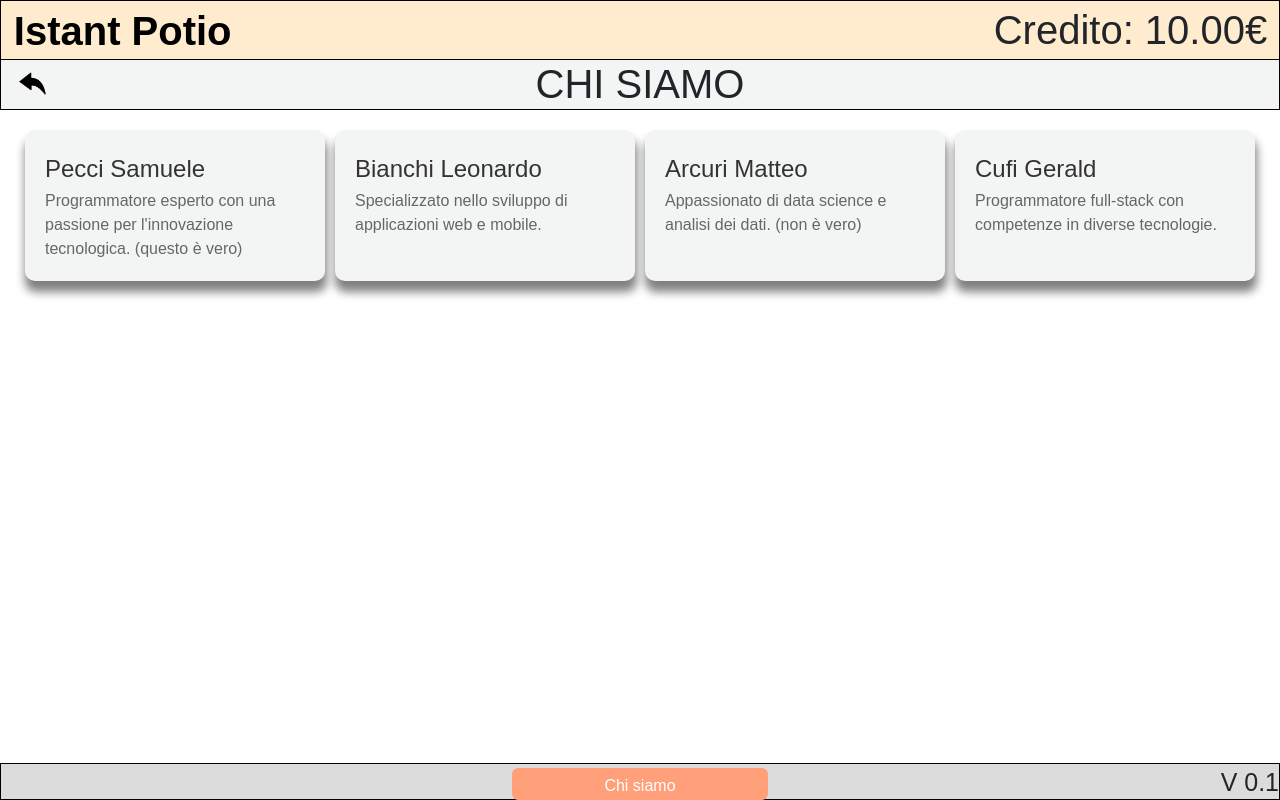
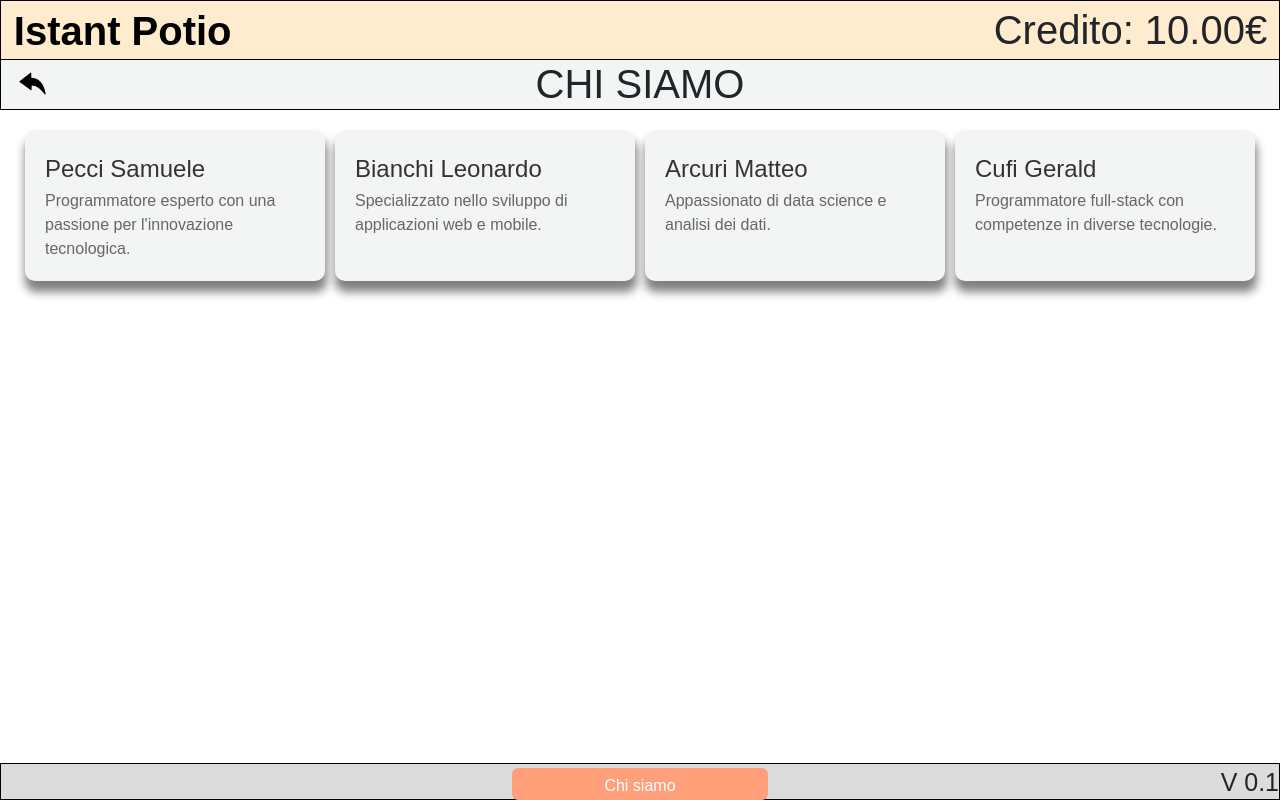
Before and after one commit to SamuPecci/IstantPotio, an Angular app: page /chisiamo in a window 1280 px wide. Built offline with nearby package versions, Linux system fonts and the light colour scheme.

Commit message:
Ripristinate le cagate scritte

```diff
--- a/src/app/Components/chi-siamo/chi-siamo.component.html
+++ b/src/app/Components/chi-siamo/chi-siamo.component.html
@@ -4,7 +4,7 @@
     <section class="team-section">
         <div class="team-member">
             <h2>Pecci Samuele</h2>
-            <p>Programmatore esperto con una passione per l'innovazione tecnologica. (questo è vero)</p>
+            <p>Programmatore esperto con una passione per l'innovazione tecnologica.</p>
         </div>
 
         <div class="team-member">
@@ -14,7 +14,7 @@
 
         <div class="team-member">
             <h2>Arcuri Matteo</h2>
-            <p>Appassionato di data science e analisi dei dati. (non è vero)</p>
+            <p>Appassionato di data science e analisi dei dati.</p>
         </div>
 
         <div class="team-member">
```
